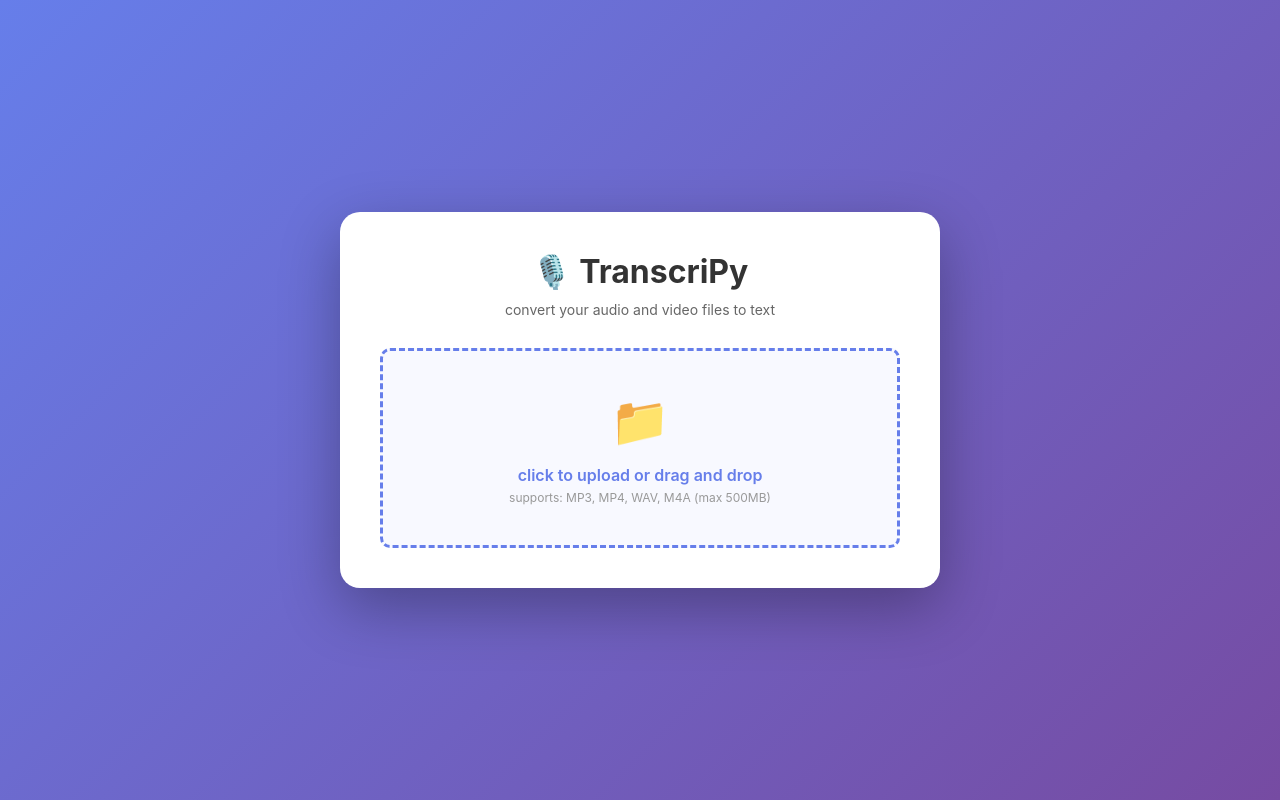
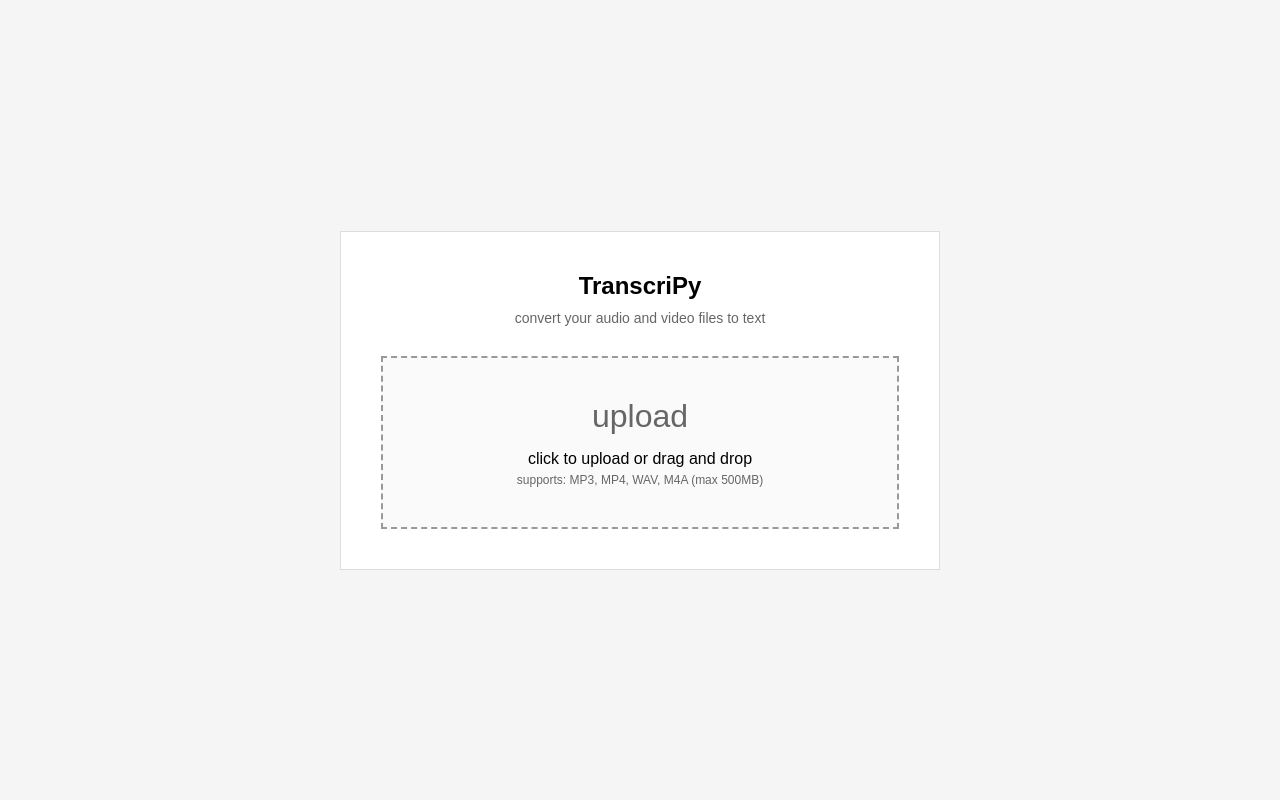
Before and after one commit to niewolski/TranscriPy, a Flask app: page / in a window 1280 px wide. Run offline with Flask 3, Linux system fonts and the light colour scheme.

Commit message:
improve file path handling and error logging for windows

```diff
--- a/app.py
+++ b/app.py
@@ -6,8 +6,11 @@ from transcripy import Transcriber
 
 app = Flask(__name__)
 app.config['SECRET_KEY'] = 'your-secret-key-here'
-app.config['UPLOAD_FOLDER'] = 'uploads'
-app.config['OUTPUT_FOLDER'] = 'outputs'
+
+# use absolute paths for better windows compatibility
+base_dir = Path(__file__).parent.absolute()
+app.config['UPLOAD_FOLDER'] = str(base_dir / 'uploads')
+app.config['OUTPUT_FOLDER'] = str(base_dir / 'outputs')
 app.config['MAX_CONTENT_LENGTH'] = 500 * 1024 * 1024  # 500mb max file size
 
 # allowed file extensions
@@ -40,21 +43,42 @@ def upload_file():
     if not allowed_file(file.filename):
         return jsonify({'error': 'file type not allowed. use: mp3, mp4, wav, m4a'}), 400
 
+    upload_path = None
     try:
         # save uploaded file
         filename = secure_filename(file.filename)
         upload_path = os.path.join(app.config['UPLOAD_FOLDER'], filename)
+
+        # ensure upload directory exists
+        os.makedirs(app.config['UPLOAD_FOLDER'], exist_ok=True)
+
+        # save file
         file.save(upload_path)
+
+        # verify file was saved
+        if not os.path.exists(upload_path):
+            return jsonify({'error': 'failed to save uploaded file'}), 500
+
+        # convert upload path to absolute path
+        upload_path = os.path.abspath(upload_path)
+
+        # verify file exists before transcription
+        if not os.path.exists(upload_path):
+            return jsonify({'error': 'uploaded file does not exist'}), 500
 
         # transcribe file
         transcriber = Transcriber(model_size="base")
         output_filename = Path(filename).stem + '.txt'
-        output_path = os.path.join(app.config['OUTPUT_FOLDER'], output_filename)
+        output_path = os.path.abspath(os.path.join(app.config['OUTPUT_FOLDER'], output_filename))
+
+        # ensure output directory exists
+        os.makedirs(app.config['OUTPUT_FOLDER'], exist_ok=True)
 
         text = transcriber.transcribe(upload_path, output_file=output_path)
 
         # cleanup uploaded file
-        os.remove(upload_path)
+        if os.path.exists(upload_path):
+            os.remove(upload_path)
 
         return jsonify({
             'success': True,
@@ -64,9 +88,19 @@ def upload_file():
 
     except Exception as e:
         # cleanup on error
-        if os.path.exists(upload_path):
-            os.remove(upload_path)
-        return jsonify({'error': str(e)}), 500
+        if upload_path and os.path.exists(upload_path):
+            try:
+                os.remove(upload_path)
+            except:
+                pass
+
+        # log full error for debugging
+        import traceback
+        error_details = traceback.format_exc()
+        print(f"transcription error: {str(e)}")
+        print(f"traceback: {error_details}")
+
+        return jsonify({'error': f'transcription failed: {str(e)}'}), 500
 
 @app.route('/download/<filename>')
 def download_file(filename):
--- a/requirements.txt
+++ b/requirements.txt
@@ -2,3 +2,6 @@ openai-whisper>=20231117
 moviepy>=1.0.3
 torch>=2.0.0
 flask>=2.3.0
+pydub>=0.25.1
+librosa>=0.10.0
+soundfile>=0.12.0
--- a/templates/index.html
+++ b/templates/index.html
@@ -12,8 +12,8 @@
         }
 
         body {
-            font-family: -apple-system, BlinkMacSystemFont, 'Segoe UI', Roboto, Oxygen, Ubuntu, Cantarell, sans-serif;
-            background: linear-gradient(135deg, #667eea 0%, #764ba2 100%);
+            font-family: Arial, sans-serif;
+            background: #f5f5f5;
             min-height: 100vh;
             display: flex;
             justify-content: center;
@@ -23,17 +23,17 @@
 
         .container {
             background: white;
-            border-radius: 20px;
-            box-shadow: 0 20px 60px rgba(0, 0, 0, 0.3);
+            border: 1px solid #ddd;
             padding: 40px;
             max-width: 600px;
             width: 100%;
         }
 
         h1 {
-            color: #333;
+            color: #000;
             margin-bottom: 10px;
             text-align: center;
+            font-size: 24px;
         }
 
         .subtitle {
@@ -44,38 +44,37 @@
         }
 
         .upload-area {
-            border: 3px dashed #667eea;
-            border-radius: 10px;
+            border: 2px dashed #999;
             padding: 40px;
             text-align: center;
-            background: #f8f9ff;
-            transition: all 0.3s;
+            background: #fafafa;
             cursor: pointer;
         }
 
         .upload-area:hover {
-            background: #f0f2ff;
-            border-color: #764ba2;
+            background: #f0f0f0;
+            border-color: #666;
         }
 
         .upload-area.dragover {
-            background: #e8ebff;
-            border-color: #764ba2;
+            background: #e8e8e8;
+            border-color: #333;
         }
 
         .upload-icon {
-            font-size: 48px;
+            font-size: 32px;
             margin-bottom: 15px;
+            color: #666;
         }
 
         .upload-text {
-            color: #667eea;
-            font-weight: 600;
+            color: #000;
+            font-weight: normal;
             margin-bottom: 5px;
         }
 
         .upload-hint {
-            color: #999;
+            color: #666;
             font-size: 12px;
         }
 
@@ -185,16 +181,21 @@
         .success.show {
             display: block;
         }
+
+        .success a {
+            color: #000;
+            text-decoration: underline;
+        }
     </style>
 </head>
 <body>
     <div class="container">
-        <h1>🎙️ TranscriPy</h1>
+        <h1>TranscriPy</h1>
         <p class="subtitle">convert your audio and video files to text</p>
 
         <form id="uploadForm" enctype="multipart/form-data">
             <div class="upload-area" id="uploadArea">
-                <div class="upload-icon">📁</div>
+                <div class="upload-icon">upload</div>
                 <div class="upload-text">click to upload or drag and drop</div>
                 <div class="upload-hint">supports: MP3, MP4, WAV, M4A (max 500MB)</div>
                 <input type="file" id="fileInput" name="file" accept=".mp3,.mp4,.wav,.m4a" required>
@@ -296,7 +297,7 @@
                 const data = await response.json();
 
                 if (response.ok) {
-                    success.innerHTML = `✓ transcription complete! <a href="/download/${data.filename}" style="color: #3c3; text-decoration: underline;">download text file</a>`;
+                    success.innerHTML = `transcription complete! <a href="/download/${data.filename}">download text file</a>`;
                     success.classList.add('show');
                 } else {
                     error.textContent = data.error || 'an error occurred';
```
Also changed, not shown: other parts of templates/index.html (+17 -20 lines), transcripy/transcriber.py (+116 -13 lines).
